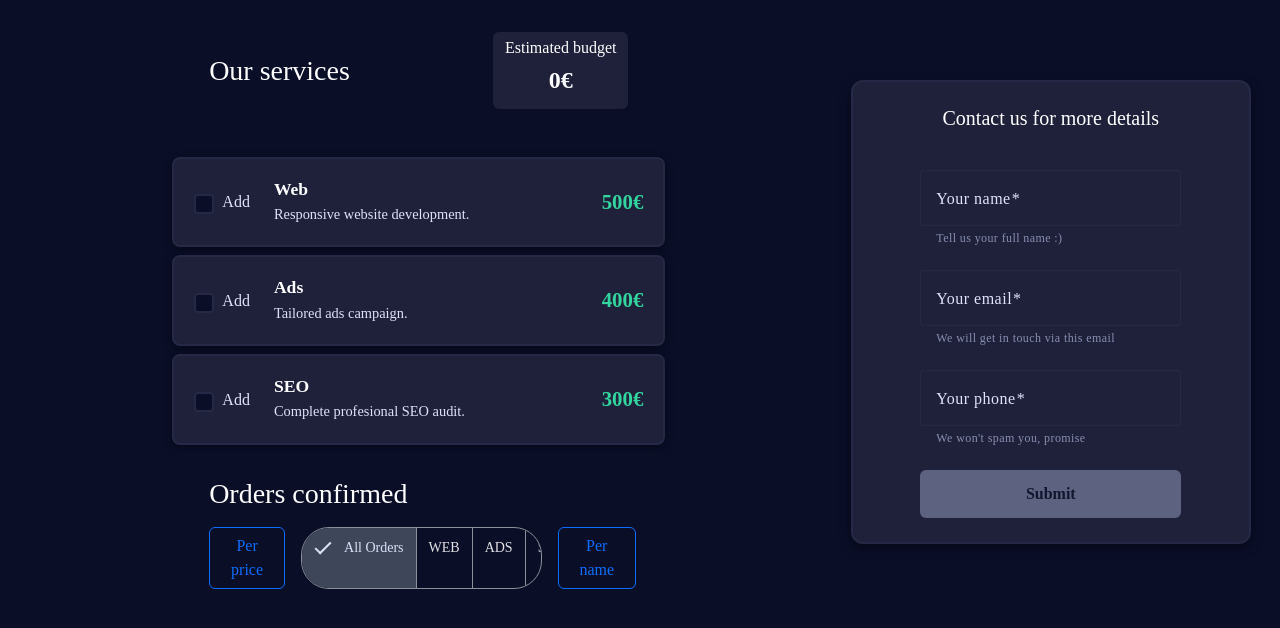
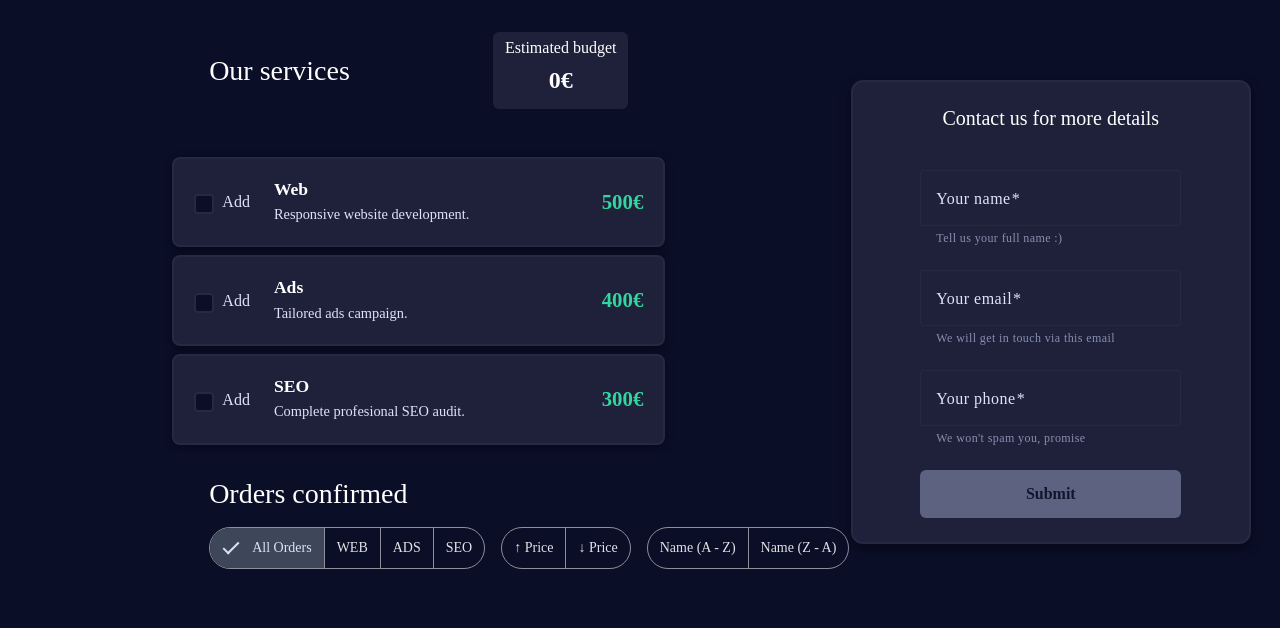
Before and after one commit to zanlamar/BudgetApp, an Angular app: page / in a window 1280 px wide. Shown: the top 628 px of the page. Built offline with nearby package versions, Linux system fonts and the light colour scheme; a web font is replaced by a local one.

Commit message:
new button toggles created - logic WIP

```diff
--- a/src/app/components/order-list/order-list.html
+++ b/src/app/components/order-list/order-list.html
@@ -1,6 +1,4 @@
 <div class="w-100 d-flex justify-content-end gap-3 mb-3">
-
-    <button class="filter-button btn btn-outline-primary">Per price</button>
 
     <mat-button-toggle-group name="serviceMenu"
         aria-label="Per service"
@@ -14,7 +12,25 @@
 
     </mat-button-toggle-group>
 
-    <button class="filter-button btn btn-outline-primary">Per name</button>
+    <mat-button-toggle-group name="priceMenu"
+        aria-label="Order by price"
+        [value]="selectedFilter()"
+        (change)="selectedPriceFilter.set($event.value)">
+
+        <mat-button-toggle value="priciest">↑ Price </mat-button-toggle>
+        <mat-button-toggle value="cheapest">↓ Price</mat-button-toggle>
+
+    </mat-button-toggle-group>
+
+    <mat-button-toggle-group name="priceMenu"
+        aria-label="Order by price"
+        [value]="selectedFilter()"
+        (change)="selectedNameFilter.set($event.value)">
+
+        <mat-button-toggle value="priciest">Name (A - Z) </mat-button-toggle>
+        <mat-button-toggle value="cheapest">Name (Z - A)</mat-button-toggle>
+
+    </mat-button-toggle-group>
 
 </div>
 
--- a/src/app/components/order-list/order-list.ts
+++ b/src/app/components/order-list/order-list.ts
@@ -15,8 +15,7 @@ export class OrderList {
   ordersSignal = signal<SubmissionData[]>([]);
   private _orders: SubmissionData[] = [];
 
-  @Input()
-  get orders(): SubmissionData[] {
+  @Input() get orders(): SubmissionData[] {
     return this._orders;
   }
   set orders(value: SubmissionData[]) {
@@ -25,6 +24,9 @@ export class OrderList {
   }
 
   selectedFilter = signal<string>('all');
+  selectedPriceFilter = signal<string>('all');
+  selectedNameFilter = signal<string>('all');
+
 
   constructor() {
     effect(() => {
```
